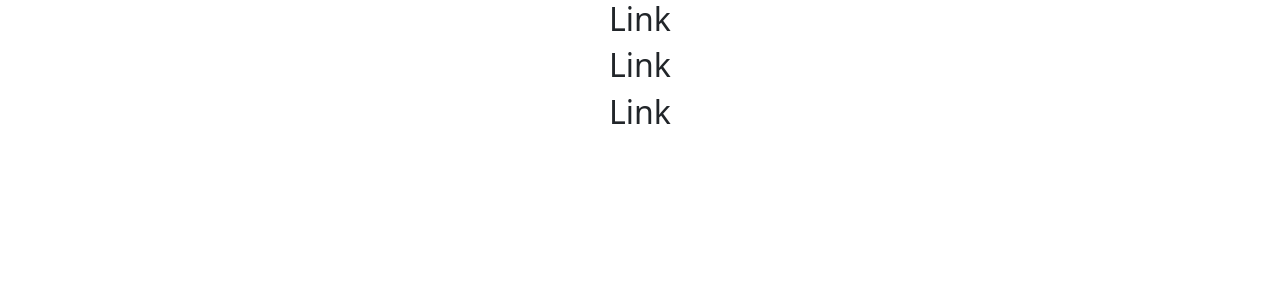
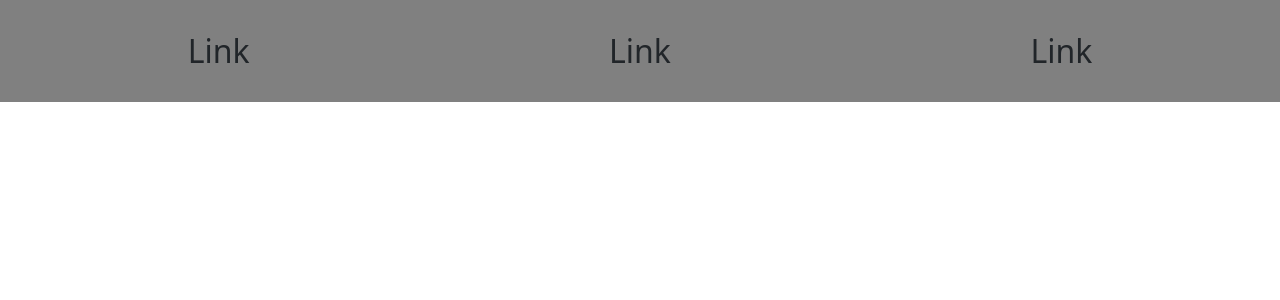
Before and after one commit to mycancel/photographer, a React (Create React App) app: page / in a window 1280 px wide. Shown: the top 300 px of the page. Built offline with nearby package versions, Linux system fonts and the light colour scheme.

Commit message:
added bootstrap styling to header

```diff
--- a/src/components/Header/index.js
+++ b/src/components/Header/index.js
@@ -2,13 +2,13 @@ import React from 'react'
 
 const Header = () => {
   return (
-    <header>
+    <header style={{backgroundColor: "grey"}} className="pt-3 pb-3">
       {/* TODO: Add logo here */}
-      <nav className="text-center">
+      <nav className="text-center d-flex p-2 justify-content-around">
         {/* TODO: Add Buttons to navigate to the other pages */}
-        <h2>Link</h2>
-        <h2>Link</h2>
-        <h2>Link</h2>
+        <h2 className="m-2">Link</h2>
+        <h2 className="m-2">Link</h2>
+        <h2 className="m-2">Link</h2>
       </nav>
     </header>
   )
```
